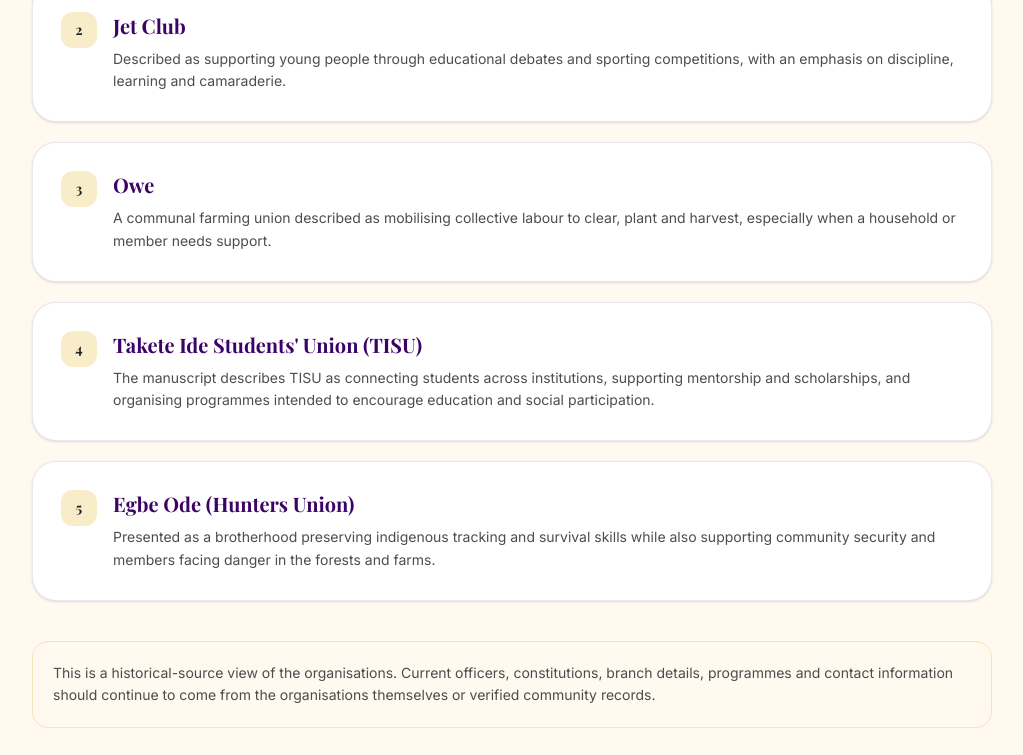
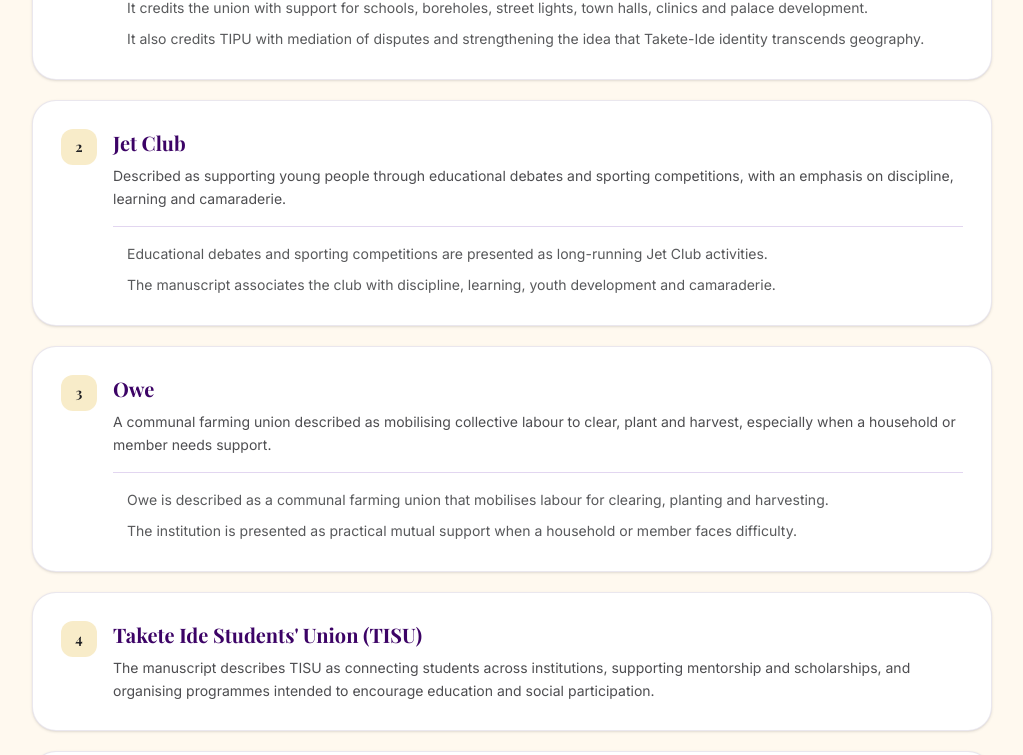
Before and after one commit to dju78/takete_ide_amuro, a Next.js app: page /heritage/community-organisations in a window 1280 px wide. Shown: the part 920-1675 px from the top of the page, without its empty margins (128-1151 px from the left). Built offline with nearby package versions, Linux system fonts and the light colour scheme; no server answers; the database is empty; a web font is replaced by a local one.

Commit message:
Expand community organisations from manuscript

```diff
--- a/app/heritage/community-organisations/page.tsx
+++ b/app/heritage/community-organisations/page.tsx
@@ -10,6 +10,7 @@ import {
   BOOK_SOURCE_NOTE,
   BOOK_SOURCE_TITLE,
 } from "@/content/history/web/from-hilltops-to-valley";
+import { BOOK_COMMUNITY_ORGANISATION_DETAILS } from "@/content/history/web/from-hilltops-to-valley-expanded";
 
 export const metadata: Metadata = {
   title: "Community Organisations",
@@ -63,7 +64,9 @@ export default function CommunityOrganisationsPage() {
         </div>
 
         <div className="mt-10 space-y-5">
-          {BOOK_COMMUNITY_ORGANISATIONS.map((organisation, index) => (
+          {BOOK_COMMUNITY_ORGANISATIONS.map((organisation, index) => {
+            const expanded = BOOK_COMMUNITY_ORGANISATION_DETAILS.find((item) => item.name === organisation.name);
+            return (
               <article
                 key={organisation.name}
                 className="rounded-3xl border border-purple-600/10 bg-white p-6 shadow-sm sm:p-7"
@@ -72,19 +75,31 @@ export default function CommunityOrganisationsPage() {
                   <span className="flex h-9 w-9 shrink-0 items-center justify-center rounded-xl bg-gold-100 font-serif text-sm font-bold text-gold-900">
                     {index + 1}
                   </span>
-                <div>
+                  <div className="min-w-0 flex-1">
                     <h2 className="font-serif text-xl font-bold text-purple-950">{organisation.name}</h2>
                     <p className="mt-2 text-sm leading-relaxed text-charcoal/80">{organisation.role}</p>
+                    {expanded && (
+                      <ul className="mt-4 space-y-2 border-t border-purple-100 pt-4 text-sm leading-relaxed text-charcoal/75">
+                        {expanded.details.map((detail) => (
+                          <li key={detail} className="flex gap-2">
+                            <span className="mt-2 h-1.5 w-1.5 shrink-0 rounded-full bg-community-green" aria-hidden="true" />
+                            <span>{detail}</span>
+                          </li>
+                        ))}
+                      </ul>
+                    )}
                   </div>
                 </div>
               </article>
-          ))}
+            );
+          })}
         </div>
 
         <div className="mt-10 rounded-2xl border border-gold-500/25 bg-gold-50 p-5 text-sm leading-relaxed text-charcoal/80">
           This is a historical-source view of the organisations. Current officers, constitutions, branch details,
           programmes and contact information should continue to come from the organisations themselves or verified
-          community records.
+          community records. The website does not reproduce the violent incident described near the end of the manuscript;
+          the historical role of Egbe Ode is preserved without publishing that anecdote as current security information.
         </div>
       </Container>
     </div>
```
Lines whose indentation alone changed are shown as unchanged.
